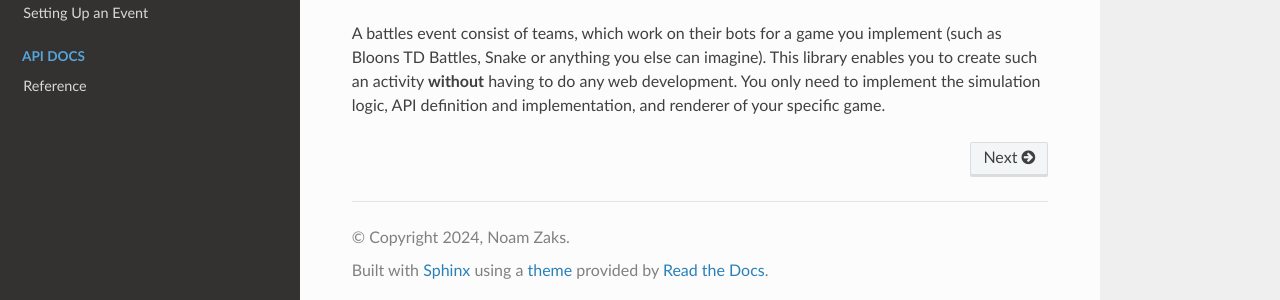
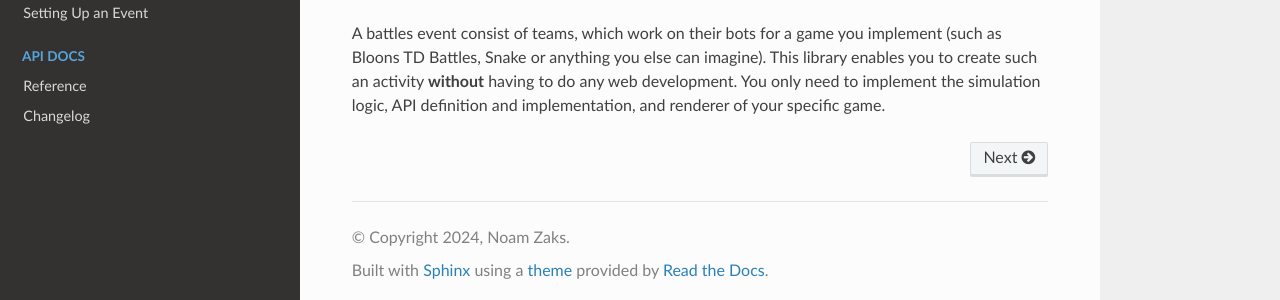
Before and after one commit to noamzaks/code-battles, a Sphinx documentation site: the page built from docs/source/index.rst, in a window 1280 px wide. Shown: the part 186-486 px from the top of the page. Built offline with Sphinx 7.4.7 and the Read the Docs theme 3.1.0, drawn with Linux system fonts in a browser that asks for light colours.

Commit message:
added changelog to docs

```diff
--- a/docs/requirements.txt
+++ b/docs/requirements.txt
@@ -8,12 +8,14 @@
 imagesize==1.4.1
 Jinja2==3.1.4
 MarkupSafe==2.1.5
+mistune==3.0.2
 packaging==24.1
 Pygments==2.18.0
 requests==2.32.3
 snowballstemmer==2.2.0
 Sphinx==7.4.7
 sphinx-rtd-theme==2.0.0
+sphinx_mdinclude==0.6.2
 sphinxcontrib-applehelp==2.0.0
 sphinxcontrib-devhelp==2.0.0
 sphinxcontrib-htmlhelp==2.1.0
--- /dev/null
+++ b/docs/source/changelog.rst
@@ -0,0 +1 @@
+.. mdinclude:: ../../CHANGELOG.md
--- a/docs/source/conf.py
+++ b/docs/source/conf.py
@@ -28,6 +28,7 @@
     "sphinx.ext.viewcode",
     "sphinx.ext.autosummary",
     "sphinx.ext.intersphinx",
+    "sphinx_mdinclude",
 ]
 
 intersphinx_mapping = {
--- a/docs/source/index.rst
+++ b/docs/source/index.rst
@@ -20,3 +20,4 @@
     :caption: API Docs
 
     reference
+    changelog
```
